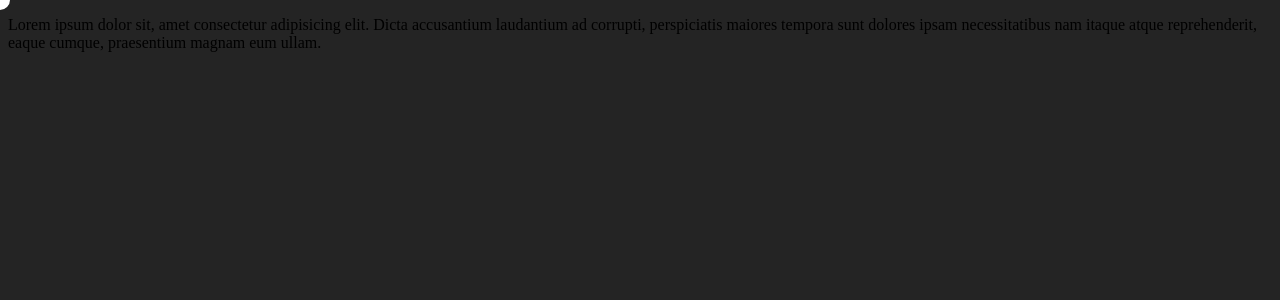
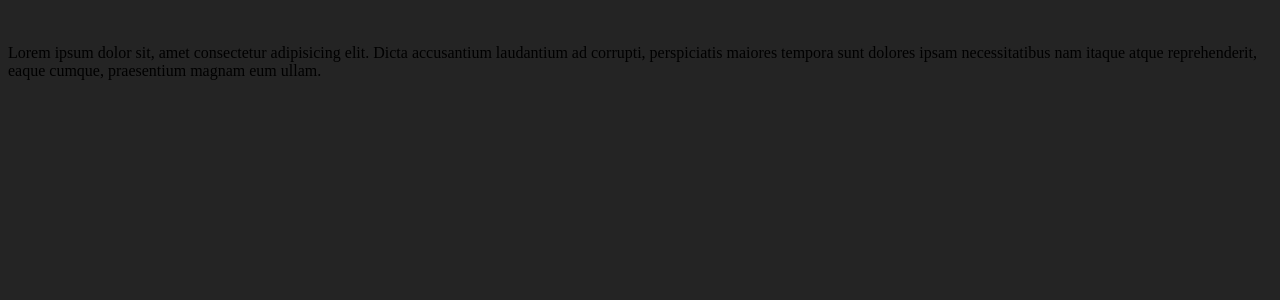
Before and after one commit to dynamic-cursor/dynamic-cursor, a React (Vite) app: page / in a window 1280 px wide. Shown: the top 300 px of the page. Built offline with nearby package versions, Linux system fonts and the light colour scheme.

Commit message:
fix menu select

```diff
--- a/src/Context.tsx
+++ b/src/Context.tsx
@@ -176,7 +176,8 @@ export const DynamicCursorProvider = ({ children, menuOptions: menuOpts = [] }:
 		function onMouseDown() {
 
 			if (_menuRef.current === true && _cs.current !== null) {
-				menuOpts[_cs.current]?.onClick();
+				console.log(_cs.current, menuOpts[_cs.current - 1])
+				menuOpts[_cs.current - 1]?.onClick();
 				menuOff.current = true;
 				setMenu(false);
 			}
@@ -204,17 +205,7 @@ export const DynamicCursorProvider = ({ children, menuOptions: menuOpts = [] }:
 			dynamicHover: setHovering
 		}}>
 			{(menu) && (
-				<div
-					style={{
-						height: "100vh",
-						width: "100vw",
-						position: "fixed",
-						top: 0,
-						left: 0,
-						zIndex: 100,
-						background: "rgba(0, 0, 0, 0.5)"
-					}}
-				/>
+				<div className="dynamic-menu-overlay" />
 			)}
 
 			{(!hovering || menu) && (
@@ -225,15 +216,8 @@ export const DynamicCursorProvider = ({ children, menuOptions: menuOpts = [] }:
 					style={{
 						width: !(hoveringOn || menu) ? "20px" : "50px",
 						height: !(hoveringOn || menu) ? "20px" : "50px",
-						borderRadius: "50%",
-						display: "flex", justifyContent: "center", alignItems: "center",
-						position: "fixed",
-						zIndex: "10000",
-						background: "white",
-						pointerEvents: "none",
-						top: 0, left: 0,
-						transition: "all 0.2s ease-in-out",
 					}}
+					className="dynamic-cursor"
 				>
 					{menu && (
 						<>
@@ -242,7 +226,7 @@ export const DynamicCursorProvider = ({ children, menuOptions: menuOpts = [] }:
 								animate={{ scale: 1, rotate: 0 }}
 								style={{ position: "absolute", userSelect: "none", width: "100%", height: "100%" }}
 							>
-								<div ref={menuOptions} className='circle'>
+								<div ref={menuOptions} className='dynamic-cursor-menu'>
 
 									{menuOpts.map((opt, index) => (
 										<div
@@ -253,6 +237,7 @@ export const DynamicCursorProvider = ({ children, menuOptions: menuOpts = [] }:
 												rotate: `${360 * ((index + 1) / menuOpts.length)}deg`,
 											}}
 											key={index + 1}
+											className="dynamic-cursor-menu-ring"
 										>
 											<div style={{
 												display: "flex",
--- a/src/main.tsx
+++ b/src/main.tsx
@@ -7,10 +7,13 @@ import './styles/index.css'
 ReactDOM.createRoot(document.getElementById('root') as HTMLElement).render(
   <React.StrictMode>
     <DynamicCursorProvider menuOptions={[
-      { icon: <>+</>, onClick: () => console.log("clicked") },
-      { icon: <>+</>, onClick: () => console.log("clicked1") },
-      { icon: <>+</>, onClick: () => console.log("clicked3") },
-      { icon: <>+</>, onClick: () => console.log("clicked4") },
+      { icon: <>+</>, onClick: () => window.open("https://google.com") },
+      { icon: <>-</>, onClick: () => window.open("https://youtube.com") },
+      { icon: <>/</>, onClick: () => window.open("https://github.com") },
+      { icon: <>:</>, onClick: () => window.open("https://facebook.com") },
+      { icon: <>&</>, onClick: () => window.open("https://twitter.com") },
+      { icon: <>#</>, onClick: () => alert("#") },
+      { icon: <>%</>, onClick: () => alert("#") },
     ]}>
       <App />
     </DynamicCursorProvider>
```
